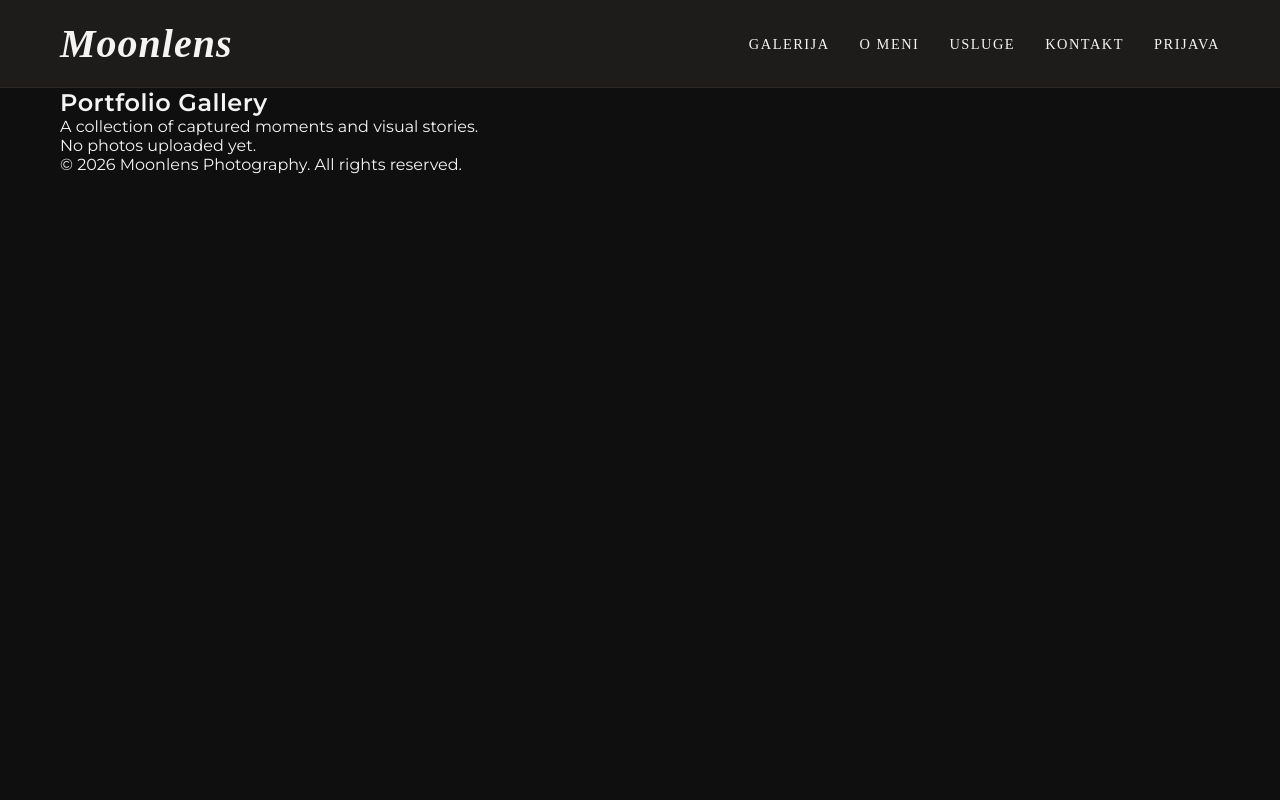
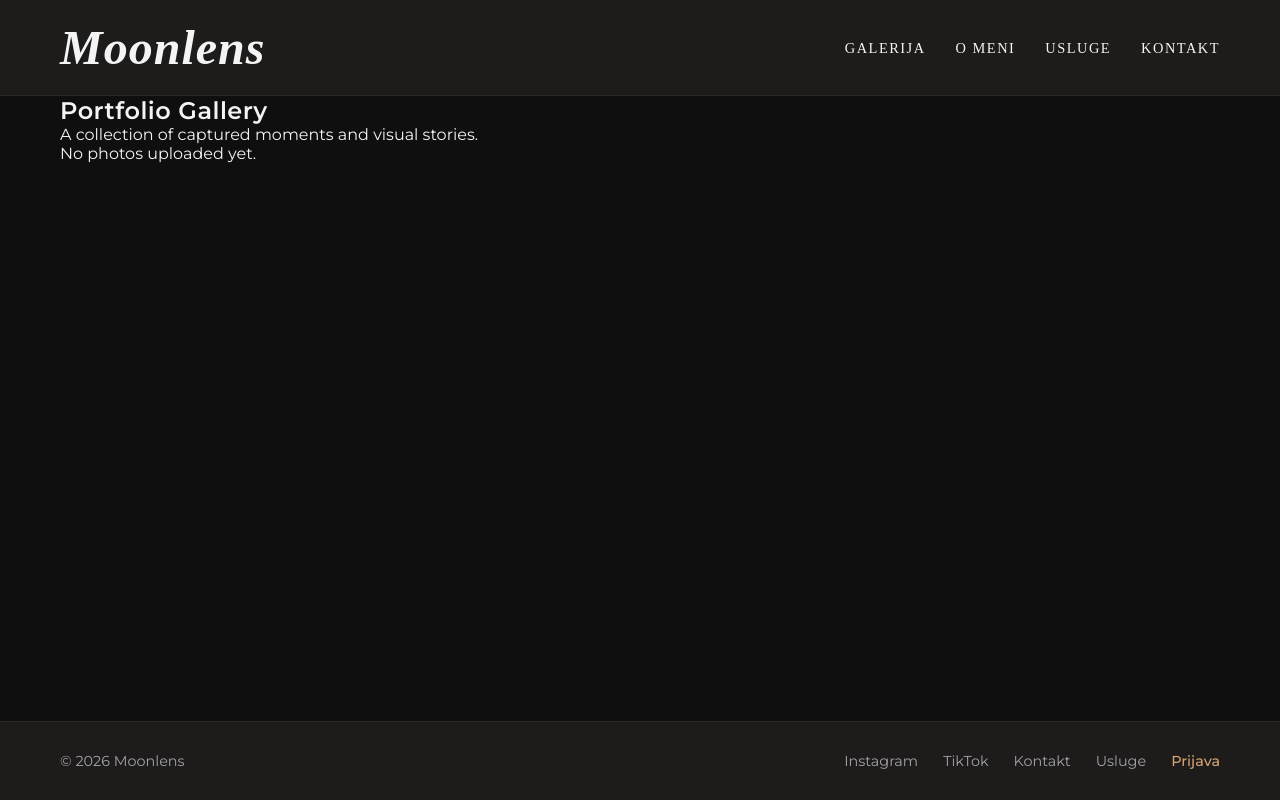
Before and after one commit to milovan-dev/Moonlens, a Flask app: page / in a window 1280 px wide. Run offline with Flask 3, Linux system fonts and the light colour scheme; some web fonts are replaced.

Commit message:
Add footer in base.html and create and style footer with footer.css file

```diff
--- /dev/null
+++ b/app/static/css/footer.css
@@ -0,0 +1,74 @@
+/* app/static/css/modules/footer.css */
+
+/* Glavni footer element */
+.site-footer {
+    background-color: var(--card-bg);
+    border-top: 1px solid rgba(255, 255, 255, 0.05);
+    padding: 30px 0;
+    margin-top: auto; /* Drži footer na dnu stranice */
+    color: var(--text-muted);
+    font-size: 0.9rem;
+}
+
+/* Kontejner footera - postavlja elemente u red */
+.footer-container {
+    display: flex;
+    justify-content: space-between;
+    align-items: center;
+    flex-wrap: wrap;
+    gap: 15px;
+}
+
+/* Autorska prava */
+.footer-copy {
+    font-weight: 400;
+}
+
+/* Lokacija */
+.footer-location {
+    color: var(--text-muted);
+    font-style: italic;
+}
+
+/* Lista linkova u footeru */
+.footer-links {
+    display: flex;
+    align-items: center;
+    gap: 25px;
+    list-style: none;
+}
+
+/* Pojedinačni linkovi */
+.footer-links a {
+    color: var(--text-muted);
+    transition: color 0.2s ease;
+}
+
+.footer-links a:hover {
+    color: var(--accent-color);
+}
+
+/* Poseban stil za link Prijava / Odjava */
+.footer-auth {
+    color: var(--accent-color) !important;
+    font-weight: 500;
+}
+
+.footer-auth:hover {
+    text-decoration: underline;
+}
+
+/* Responzivnost za manje ekrane (telefone) */
+@media (max-width: 768px) {
+    .footer-container {
+        flex-direction: column;
+        text-align: center;
+        gap: 20px;
+    }
+
+    .footer-links {
+        justify-content: center;
+        flex-wrap: wrap;
+        gap: 15px;
+    }
+}
--- a/app/static/css/global.css
+++ b/app/static/css/global.css
@@ -1,4 +1,4 @@
-/* app/static/css/modules/global.css */
+
 :root {
     /*colors*/
     --bg-color: #0F0F10;      /*Background*/
--- a/app/static/css/navbar.css
+++ b/app/static/css/navbar.css
@@ -19,7 +19,7 @@
 .logo {
     font-family: var(--font-nav);
     font-style: italic;
-    font-size: 2.5rem;
+    font-size: 3rem;
     font-weight: 900;
     color: var(--text-main);
     letter-spacing: 1px;
--- a/app/templates/base.html
+++ b/app/templates/base.html
@@ -8,6 +8,7 @@
     <!--Custom CSS-->
     <link rel="stylesheet" href="{{ url_for('static', filename='css/global.css') }}">
     <link rel="stylesheet" href="{{ url_for('static', filename='css/navbar.css') }}">
+    <link rel="stylesheet" href="{{ url_for('static', filename='css/footer.css') }}">
     <!-- Google Fonts: Playfair Display -->
     <link rel="preconnect" href="https://fonts.googleapis.com">
     <link rel="preconnect" href="https://fonts.gstatic.com" crossorigin>
@@ -26,12 +27,6 @@
                     <li><a href="{{ url_for('main.index') }}" class="nav-link">O meni</a></li>
                     <li><a href="{{ url_for('main.index') }}" class="nav-link">Usluge</a></li>
                     <li><a href="{{ url_for('main.index') }}" class="nav-link">Kontakt</a></li>
-                    {% if current_user.is_authenticated %}
-                        <li><a href="#" class="nav-link">Dodaj sliku</a></li>
-                        <li><a href="#" class="nav-link btn-logout">Odjava</a></li>
-                    {% else %}
-                        <li><a href="#" class="nav-link">Prijava</a></li>
-                    {% endif %}
                 </ul>
             </nav>
         </div>
@@ -57,8 +52,21 @@
 
     <!--Footer-->
     <footer class="site-footer">
-        <div class="container">
-            <p>&copy; 2026 Moonlens Photography. All rights reserved.</p>
+        <div class="container footer-container">
+            <p class="footer-copy">&copy; 2026 Moonlens</p>
+            <ul class="footer-links">
+                <li><a href="https://instagram.com" target="_blank" rel="noopener noreferrer">Instagram</a></li>
+                <li><a href="https://tiktok.com" target="_blank" rel="noopener noreferrer">TikTok</a></li>
+                <li><a href="#">Kontakt</a></li>
+                <li><a href="#">Usluge</a></li>
+
+                {% if current_user.is_authenticated %}
+                    <li><a href="#" class="nav-link">Dodaj sliku</a></li>
+                    <li><a href="#" class="footer-auth">Odjava</a></li>
+                {% else %}
+                    <li><a href="#" class="footer-auth">Prijava</a></li>
+                {% endif %}
+            </ul>
         </div>
     </footer>
 
```
